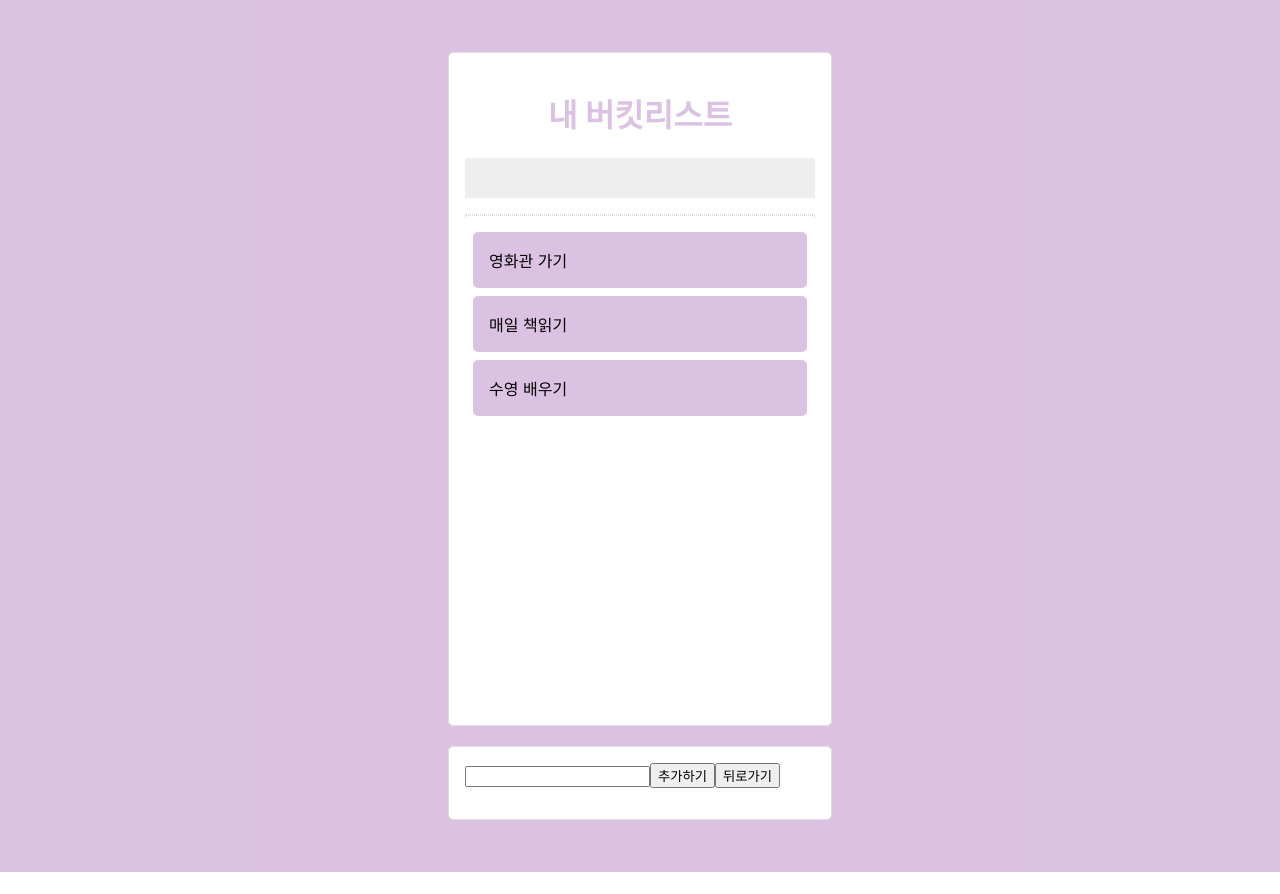
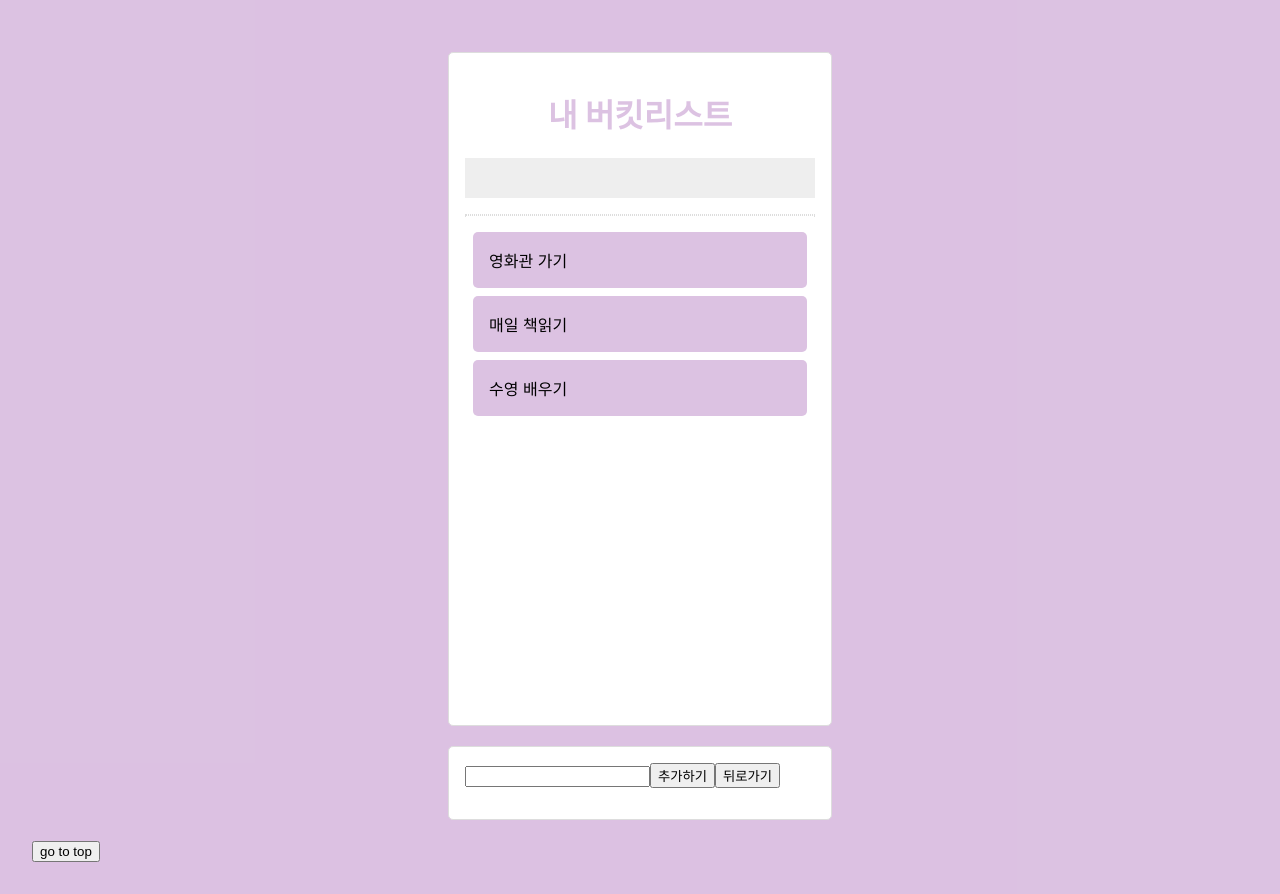
Before and after one commit to chochoq/bucketList, a React (Create React App) app: page / in a window 1280 px wide. Before the commit the page ends 872 px from the top, so only its background shows below. Built offline with nearby package versions, Linux system fonts and the light colour scheme; the HTML template or start-up script is replaced by a standard one.

Commit message:
(add) scrollTo

```diff
--- a/src/App.js
+++ b/src/App.js
@@ -104,7 +104,9 @@ class App extends React.Component {
             }}>뒤로가기</button>
           </Add>
 
-
+          <button onClick={() => {
+            window.scrollTo({top:0,left:0, behavior:"smooth"});
+          }}>go to top</button>
       </AppDiv>
     );
   }
```
